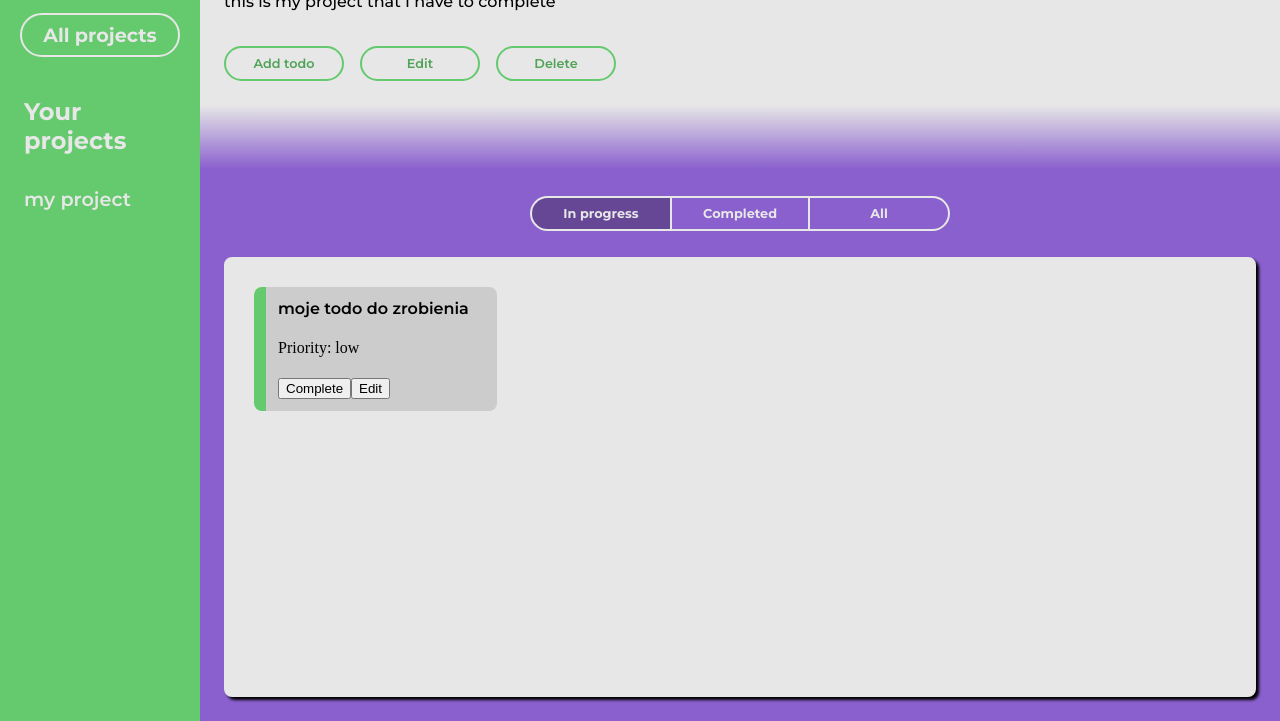
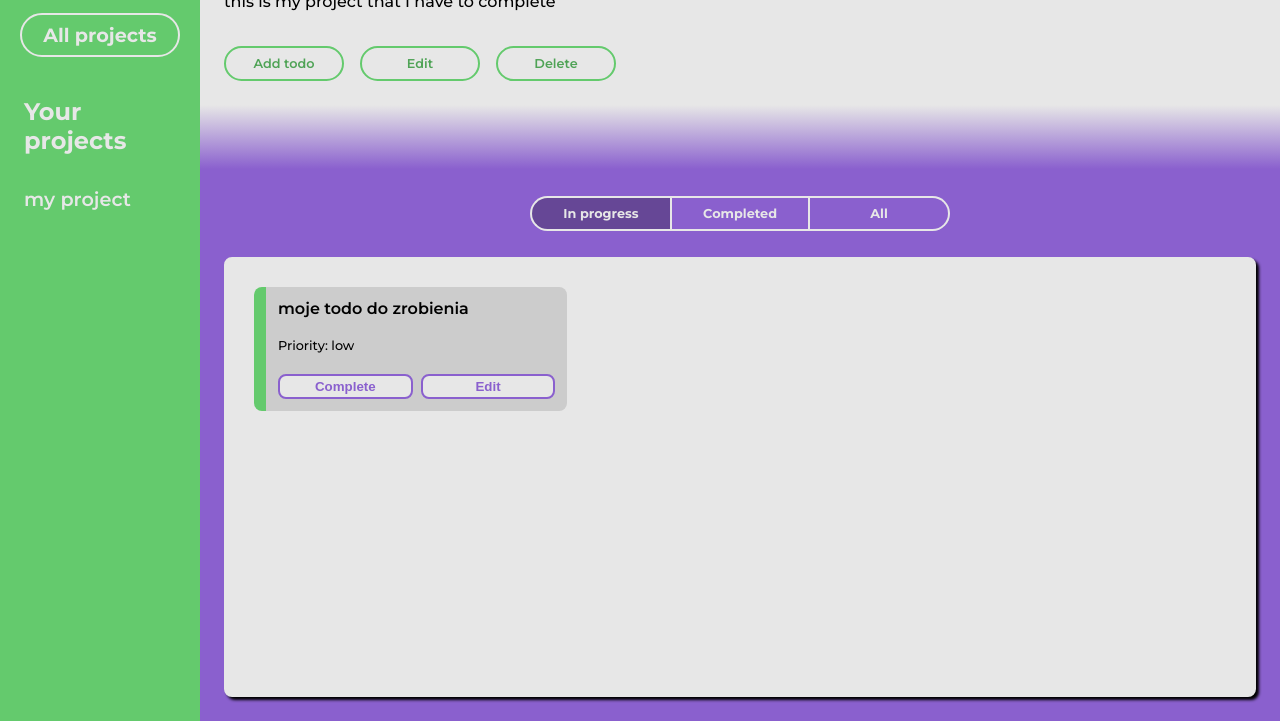
Before and after one commit to swos13/todo, a website built with webpack: page src/index.html in a window 1280 px wide. Shown: the part 79-800 px from the top of the page. Built offline with nearby package versions, Linux system fonts and the light colour scheme.

Commit message:
Style todo card part 2

```diff
--- a/src/style.css
+++ b/src/style.css
@@ -178,7 +178,8 @@ body {
     padding: 24px;
 
     display: grid;
-    grid-template-columns: repeat(auto-fill, minmax(200px, 1fr));
+    grid-template-columns: repeat(auto-fill, minmax(240px, 1fr));
+    gap: 16px;
 }
 
 .todo-card {
@@ -191,7 +192,6 @@ body {
     justify-content: space-between;
 }
 
-
 .todo-card.rolled {
     height: 100px;
 }
@@ -200,14 +200,24 @@ body {
     height: 200px;
 }
 
+.todo-card > * {
+    margin-bottom: 8px;
+}
+
 .card-title {
     font: 600 1rem Montserrat, Helvetica, sans-serif;
+    overflow-wrap: break-word;
     text-wrap: wrap;
     overflow: auto;
 }
 
 .card-description {
     overflow: auto;
+    overflow-wrap: break-word;
+}
+
+.card-description, .card-priority, .card-due-date, .card-buttons {
+    font: 500 0.8rem Montserrat, Helvetica, sans-serif;
 }
 
 .todo-card:has(.card-priority.low) {
@@ -230,6 +240,29 @@ body {
     display: block;
 }
 
+.card-buttons {
+    margin-bottom: 0;
+    display: flex;
+    justify-content: space-between;
+    gap: 8px;
+}
+
+.card-buttons > button {
+    font-weight: 600;
+    color: var(--violet-color);
+    background-color: var(--white-color);
+    width: 50%;
+    padding: 0.2rem;
+    border: 2px solid;
+    border-color: var(--violet-color);
+    border-radius: 8px;
+}
+
+.card-buttons > button:active {
+    color: var(--darker-violet-color);
+    background-color: var(--grey-color);
+}
+
 .error {
     color: red;
 }
```
